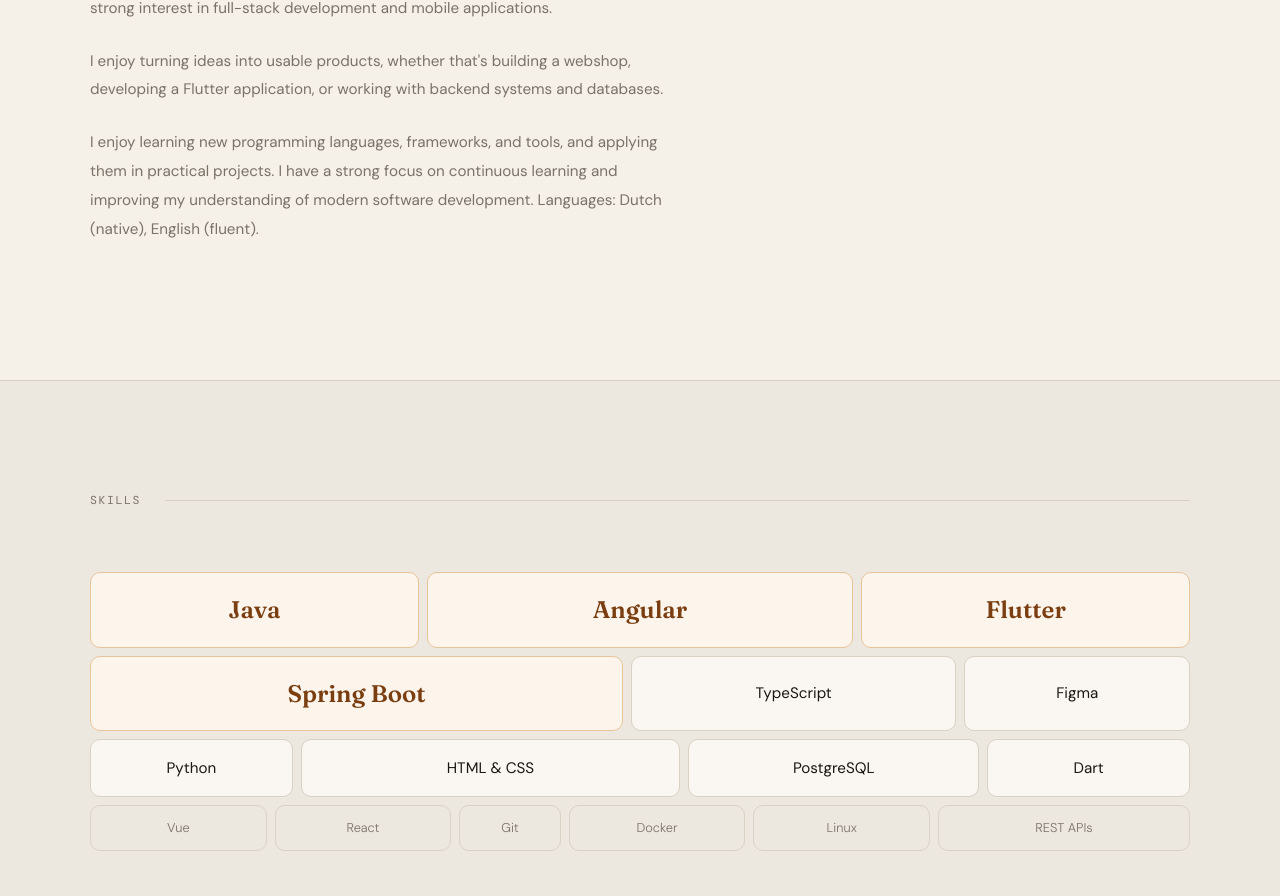
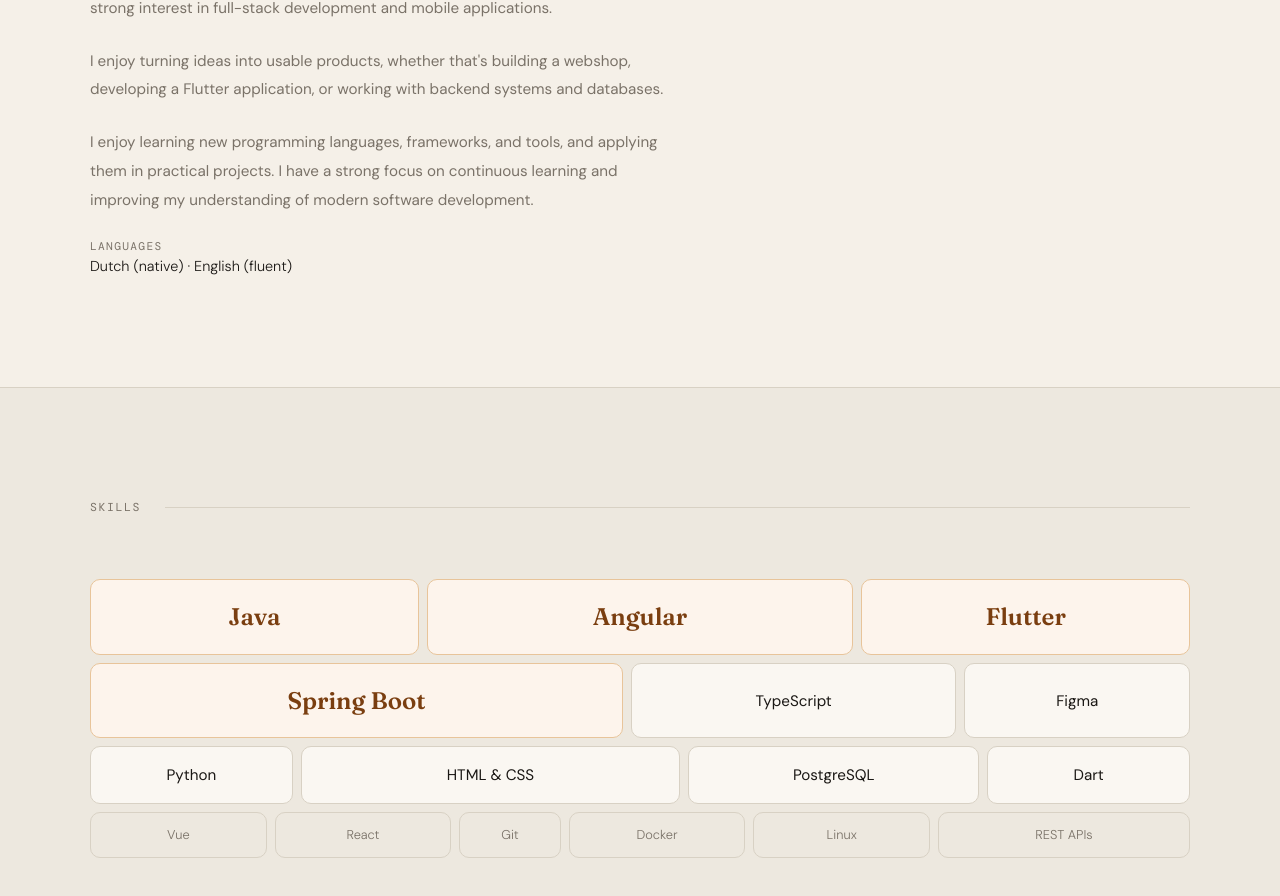
Before and after one commit to SabriAz/portfolio, a Vue app: page / in a window 1280 px wide. Shown: the part 1232-2128 px from the top of the page. Built offline with nearby package versions, Linux system fonts and the light colour scheme; a web font is replaced by a local one.

Commit message:
feat: About section info is better

```diff
--- a/src/components/AboutSection.vue
+++ b/src/components/AboutSection.vue
@@ -28,10 +28,14 @@
           </p>
 
           <p>
-            I enjoy learning new programming languages, frameworks, and tools, and applying them in practical projects. I have a strong focus on continuous learning and improving my understanding of modern software development.
+            I enjoy learning new programming languages, frameworks, and tools, and applying them in practical projects.
+            I have a strong focus on continuous learning and improving my understanding of modern software development.
+          </p>
 
-            Languages: Dutch (native), English (fluent).
-          </p>
+          <div class="languages">
+            <span class="lang-label">Languages</span>
+            <span class="lang-value">Dutch (native) · English (fluent)</span>
+          </div>
         </div>
 
         <div class="stats">
@@ -145,6 +149,27 @@
   color: var(--muted);
 }
 
+.languages {
+  margin-top: 1rem;
+  display: flex;
+  flex-direction: column;
+  gap: 4px;
+}
+
+.lang-label {
+  font-family: var(--font-mono);
+  font-size: 0.7rem;
+  letter-spacing: 0.12em;
+  text-transform: uppercase;
+  color: var(--muted);
+}
+
+.lang-value {
+  font-size: 0.9rem;
+  color: var(--text);
+  font-weight: 300;
+}
+
 @media (max-width: 768px) {
 
   .about {
```
